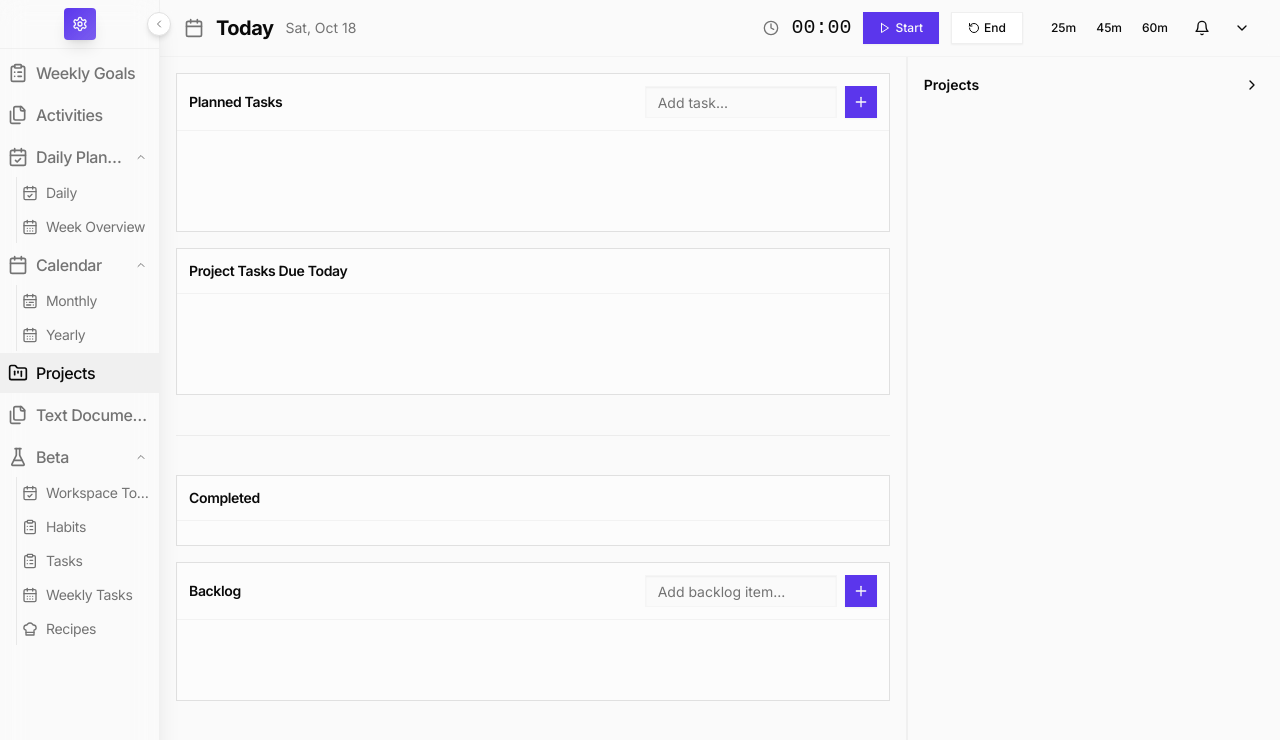
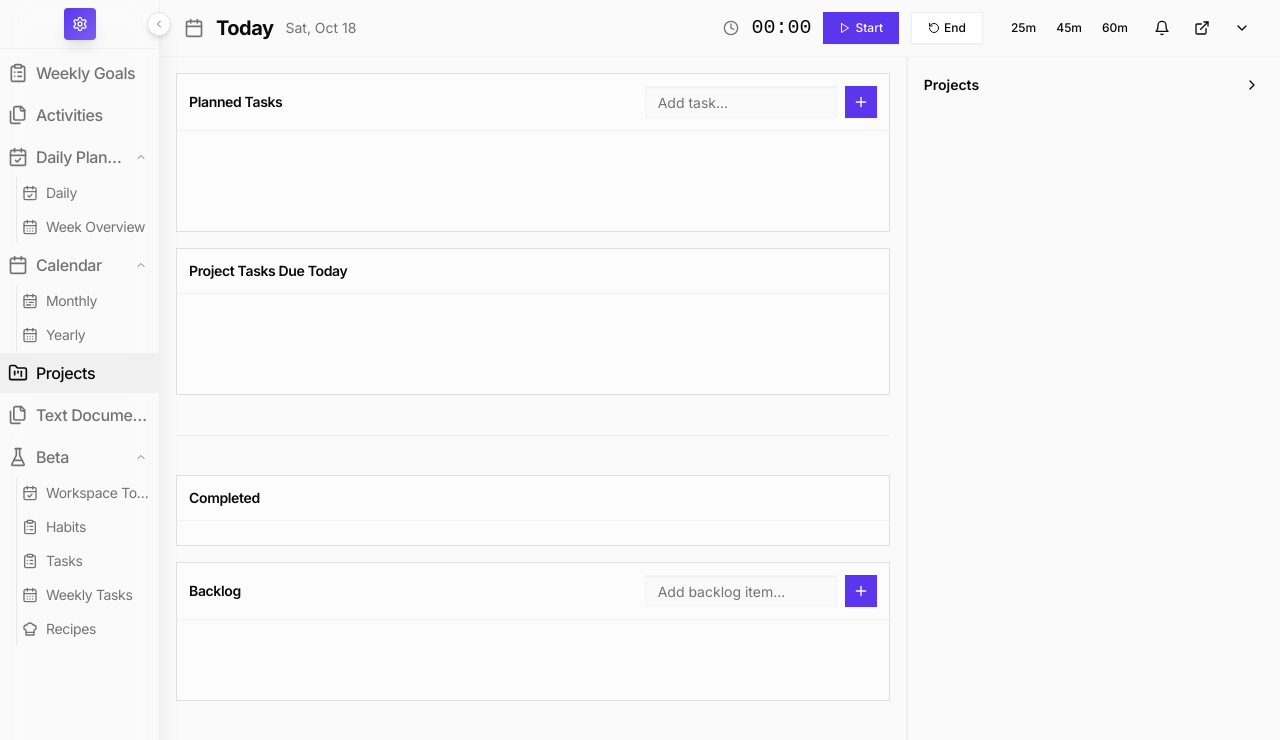
Before and after one commit to obihughes/omega-planner, a Next.js app: page /projects/workspace in a window 1280 px wide. Shown: the top 740 px of the page. Built offline with nearby package versions, Linux system fonts and the light colour scheme.

Commit message:
feat(workspace): implement mini timer window feature with real-time sync; add external link for opening the timer in a separate window

```diff
--- a/app/goals/weekly/page.tsx
+++ b/app/goals/weekly/page.tsx
@@ -52,20 +52,21 @@ export default function WeeklyGoalsPage() {
 
     // Calculate the Monday of the target week
     const targetMonday = new Date(today);
-    targetMonday.setDate(today.getDate() - today.getDay() + 1 + (weekOffset * 7)); // Monday of target week
+    targetMonday.setDate(targetMonday.getDate() + (weekOffset * 7));
+    const targetMondayStart = getMondayStart(targetMonday);
 
     // Create array with current week (Monday-Sunday) then next week (Monday-Sunday)
     const result = [];
     // Add current week: Monday to Sunday
     for (let i = 0; i < 7; i++) {
-      const d = new Date(targetMonday);
-      d.setDate(targetMonday.getDate() + i);
+      const d = new Date(targetMondayStart);
+      d.setDate(targetMondayStart.getDate() + i);
       result.push(d);
     }
     // Add next week: Monday to Sunday
     for (let i = 0; i < 7; i++) {
-      const d = new Date(targetMonday);
-      d.setDate(targetMonday.getDate() + 7 + i);
+      const d = new Date(targetMondayStart);
+      d.setDate(targetMondayStart.getDate() + 7 + i);
       result.push(d);
     }
 
--- a/app/projects/workspace/page.tsx
+++ b/app/projects/workspace/page.tsx
@@ -9,7 +9,7 @@ import { cn } from '@/lib/utils';
 import { getDateKey } from '@/utils/dateUtils';
 import {
   Calendar, Plus, X, Play, Pause, RotateCcw, Clock,
-  CheckSquare2, GripVertical, Trash2, Square, Bell, BellOff, ChevronDown, ChevronRight
+  CheckSquare2, GripVertical, Trash2, Square, Bell, BellOff, ChevronDown, ChevronRight, ExternalLink
 } from 'lucide-react';
 
 // Simple task type (non-project tasks)
@@ -78,6 +78,8 @@ export default function WorkspaceTodayPage() {
   const notifiedFiveRef = useRef<boolean>(false);
   const notifiedTimeUpRef = useRef<boolean>(false);
   const wakeLockRef = useRef<any>(null);
+  const timerChannel = useRef<BroadcastChannel | null>(null);
+  const pipWindow = useRef<Window | null>(null);
 
   // Input states
   const [newPlannedTitle, setNewPlannedTitle] = useState('');
@@ -375,6 +377,191 @@ export default function WorkspaceTodayPage() {
     };
   }, [sessionState.isRunning]);
 
+  // Initialize BroadcastChannel for mini timer window
+  useEffect(() => {
+    timerChannel.current = new BroadcastChannel('omega-focus-timer');
+    return () => {
+      timerChannel.current?.close();
+      timerChannel.current = null;
+    };
+  }, []);
+
+  // Broadcast timer state to mini timer window
+  useEffect(() => {
+    if (timerChannel.current) {
+      timerChannel.current.postMessage({
+        elapsedSeconds: displayedElapsedSeconds,
+        isRunning: sessionState.isRunning,
+        targetSeconds,
+      });
+    }
+  }, [displayedElapsedSeconds, sessionState.isRunning, targetSeconds]);
+
+  // Update PiP window content when timer state changes
+  useEffect(() => {
+    if ((window as any).__updatePiPContent) {
+      (window as any).__updatePiPContent();
+    }
+  }, [displayedElapsedSeconds, sessionState.isRunning, targetSeconds]);
+
+  // Open mini timer in popup window
+  const openMiniTimer = () => {
+    window.open(
+      '/focus/mini',
+      'OmegaFocusTimer',
+      'width=350,height=280,top=100,left=100,resizable=yes'
+    );
+  };
+
+  // Open mini timer using Document Picture-in-Picture (stays on top)
+  const openMiniTimerPiP = async () => {
+    if (!(window as any).documentPictureInPicture) {
+      alert('Picture-in-Picture is supported in Chrome 116+ and Edge 116+. Falling back to popup window.');
+      openMiniTimer();
+      return;
+    }
+
+    try {
+      const pipWin = await (window as any).documentPictureInPicture.requestWindow({
+        width: 350,
+        height: 280,
+      });
+
+      pipWindow.current = pipWin;
+
+      // Create the timer content HTML
+      const createTimerHTML = () => {
+        const displayTime = targetSeconds > 0
+          ? formatHMS(Math.max(0, targetSeconds - displayedElapsedSeconds))
+          : formatHMS(displayedElapsedSeconds);
+
+        const percentage = targetSeconds > 0
+          ? Math.min(100, (displayedElapsedSeconds / targetSeconds) * 100)
+          : 0;
+
+        return `
+          <!DOCTYPE html>
+          <html>
+            <head>
+              <meta charset="utf-8">
+              <meta name="viewport" content="width=device-width, initial-scale=1">
+              <style>
+                * {
+                  margin: 0;
+                  padding: 0;
+                  box-sizing: border-box;
+                }
+                body {
+                  font-family: -apple-system, BlinkMacSystemFont, 'Segoe UI', Roboto, Oxygen, Ubuntu, Cantarell, sans-serif;
+                  background: linear-gradient(135deg, #0f172a 0%, #1e293b 100%);
+                  color: white;
+                  height: 100vh;
+                  display: flex;
+                  flex-direction: column;
+                  align-items: center;
+                  justify-content: center;
+                  padding: 24px;
+                  overflow: hidden;
+                }
+                .timer-display {
+                  font-size: 72px;
+                  font-weight: 700;
+                  font-family: 'Courier New', monospace;
+                  letter-spacing: 0.05em;
+                  margin-bottom: 16px;
+                  line-height: 1;
+                }
+                .status {
+                  display: flex;
+                  align-items: center;
+                  gap: 12px;
+                  font-size: 18px;
+                  margin-bottom: 24px;
+                  color: #cbd5e1;
+                }
+                .status-dot {
+                  width: 16px;
+                  height: 16px;
+                  border-radius: 50%;
+                  ${sessionState.isRunning ? 'background: #22c55e; animation: pulse 2s infinite;' : 'background: #ef4444;'}
+                }
+                @keyframes pulse {
+                  0%, 100% { opacity: 1; }
+                  50% { opacity: 0.5; }
+                }
+                .progress-container {
+                  width: 100%;
+                  max-width: 280px;
+                }
+                .progress-bar {
+                  width: 100%;
+                  height: 12px;
+                  background: #475569;
+                  border-radius: 9999px;
+                  overflow: hidden;
+                }
+                .progress-fill {
+                  height: 100%;
+                  background: linear-gradient(90deg, #3b82f6, #60a5fa);
+                  border-radius: 9999px;
+                  transition: width 0.3s ease-out;
+                  width: ${percentage}%;
+                }
+                .progress-text {
+                  font-size: 12px;
+                  color: #94a3b8;
+                  text-align: center;
+                  margin-top: 8px;
+                }
+              </style>
+            </head>
+            <body>
+              <div class="timer-display">${displayTime}</div>
+              <div class="status">
+                <div class="status-dot"></div>
+                <span>${sessionState.isRunning ? 'Running' : 'Paused'}</span>
+              </div>
+              ${targetSeconds > 0 ? `
+                <div class="progress-container">
+                  <div class="progress-bar">
+                    <div class="progress-fill"></div>
+                  </div>
+                  <div class="progress-text">${Math.round(percentage)}% complete</div>
+                </div>
+              ` : ''}
+            </body>
+          </html>
+        `;
+      };
+
+      pipWin.document.open();
+      pipWin.document.write(createTimerHTML());
+      pipWin.document.close();
+
+      // Listen for window close
+      pipWin.addEventListener('pagehide', () => {
+        pipWindow.current = null;
+      });
+
+      // Store update function reference for later use
+      (window as any).__updatePiPContent = () => {
+        if (pipWindow.current && !pipWindow.current.closed) {
+          try {
+            pipWindow.current.document.open();
+            pipWindow.current.document.write(createTimerHTML());
+            pipWindow.current.document.close();
+          } catch (e) {
+            // Window might be closed
+          }
+        }
+      };
+    } catch (error) {
+      console.error('Failed to open PiP window:', error);
+      alert('Failed to open Picture-in-Picture. Try using a popup window instead.');
+      openMiniTimer();
+    }
+  };
+
   // Session controls
   const startSession = () => {
     ensureAudioContext();
@@ -604,6 +791,10 @@ export default function WorkspaceTodayPage() {
 
                     <Button size="sm" variant="ghost" onClick={() => setSoundEnabled(v => !v)} className="h-7 w-7 p-0" title={soundEnabled ? 'Sound enabled' : 'Sound disabled'}>
                       {soundEnabled ? <Bell className="w-4 h-4" /> : <BellOff className="w-4 h-4" />}
+                    </Button>
+
+                    <Button size="sm" variant="ghost" onClick={openMiniTimerPiP} className="h-7 w-7 p-0" title="Open mini timer window">
+                      <ExternalLink className="w-4 h-4" />
                     </Button>
                   </>
                 )}
```
Also changed, not shown: app/focus/mini/page.tsx (added), 2 other files (tests, documents, lock files or other folders).
